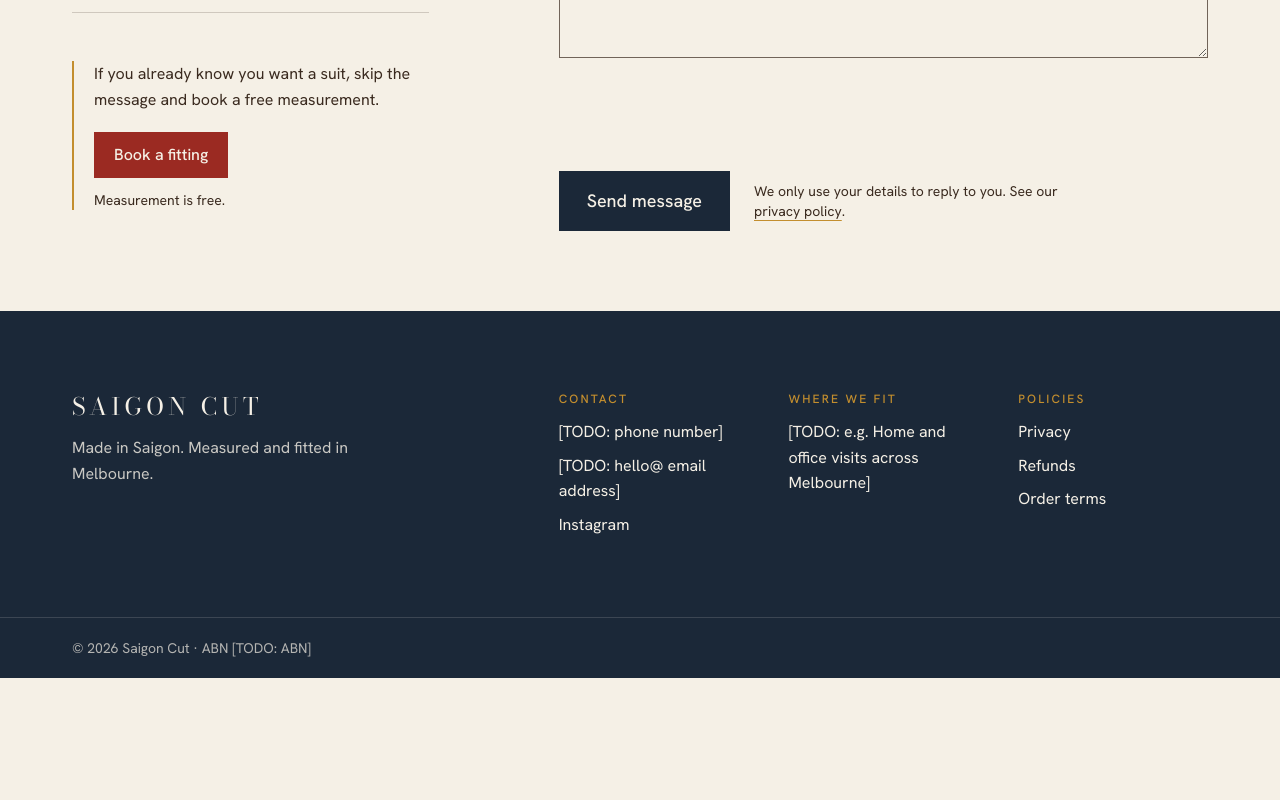
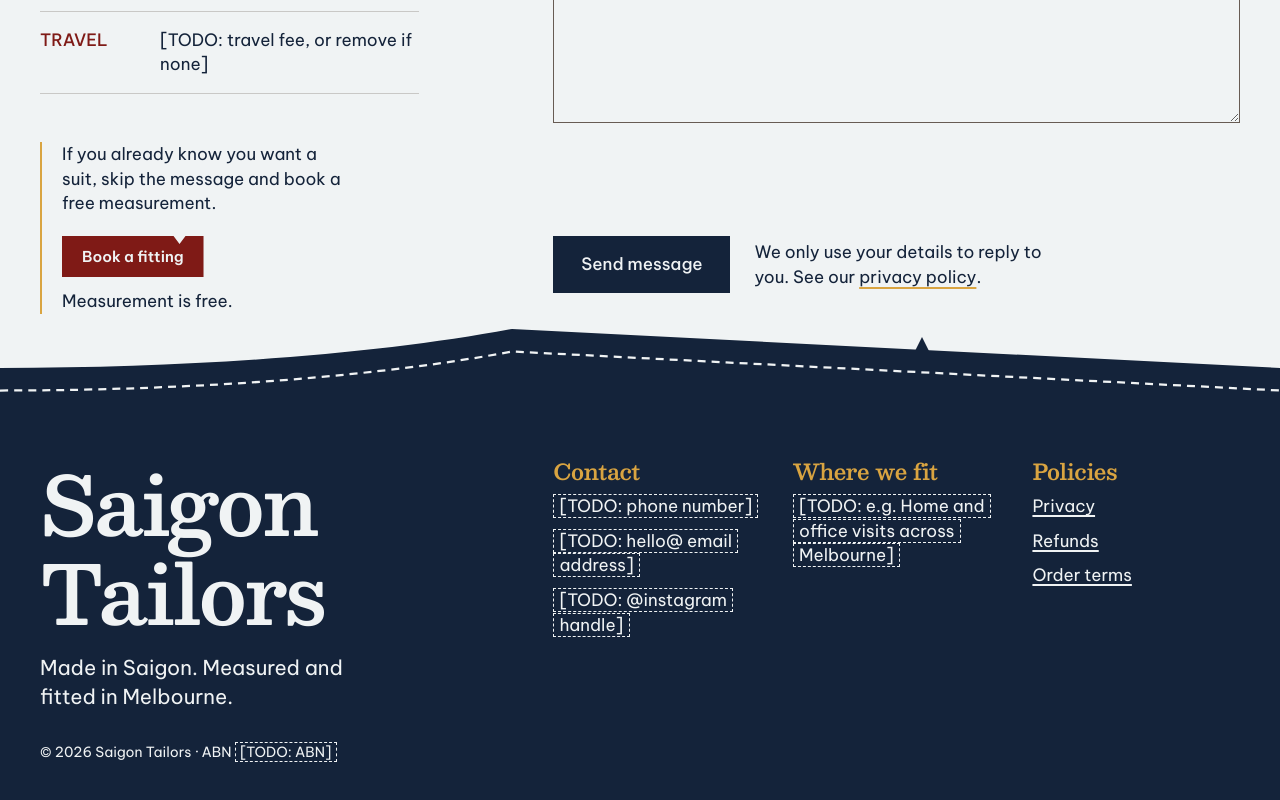
Before and after one commit to gia-thinh-nguyen/start-up, a Next.js app: page /contact in a window 1280 px wide. Shown: the part 814-1614 px from the top of the page. Before the commit the page ends 1492 px from the top, so only its background shows below. Built offline with nearby package versions, Linux system fonts and the light colour scheme; no server answers.

Commit message:
redesign: step 03 foundations

```diff
--- a/src/app/contact/page.tsx
+++ b/src/app/contact/page.tsx
@@ -6,8 +6,7 @@ import { site } from "@/content/site";
 
 export const metadata: Metadata = {
   title: "Contact",
-  description:
-    "Call, email or send a message to Saigon Cut, made-to-measure suits fitted at your home or office in Melbourne.",
+  description: `Call, email or send a message to ${site.name}, made-to-measure suits fitted at your home or office in Melbourne.`,
 };
 
 export default function ContactPage() {
--- a/src/app/globals.css
+++ b/src/app/globals.css
@@ -1,54 +1,244 @@
 @import "tailwindcss";
 
-/* Design tokens. Every colour, font and layout width the site uses lives here. */
-@theme {
+/*
+ * Design tokens for the Pattern Card world. Every colour, type size, layout width and motion value
+ * the site uses lives here. Radii and shadows are reset because nothing in this world has either.
+ */
+
+/* Static so these always reach the page: CalEmbed reads lantern, lantern-dark and paper at runtime. */
+@theme static {
   --color-*: initial;
-  --color-paper: #f5f0e6; /* off-white: page background */
-  --color-timber: #3a2a1f; /* dark timber brown: body text */
-  --color-navy: #1b2838; /* navy: footer, headings on light */
-  --color-lantern: #9b2a22; /* deep lantern red: booking buttons */
-  --color-lantern-dark: #7d211b; /* hover state for lantern */
-  --color-ochre: #c38e2e; /* ochre: accents only, never body text on paper */
+  --color-ochre: #d9a441; /* the pattern card. Takes navy text, never chalk text */
+  --color-ochre-deep: #cf9833; /* an empty photo slot on the card */
+  --color-navy: #14233a; /* ink on the card, and the cutting table behind it */
+  --color-timber: #2e1c11; /* the Saigon ground */
+  --color-paper: #f0f3f4; /* chalk: drawn lines, and the surface for forms and the calendar */
+  --color-lantern: #7f1a16; /* booking actions and nothing else */
+  --color-lantern-dark: #641310; /* hover state for lantern */
   --color-transparent: transparent;
   --color-current: currentColor;
+}
+
+@theme {
+  --radius-*: initial;
+  --shadow-*: initial;
+
+  /* Type. Sizes run from phone to desktop, and each carries its own weight, leading and tracking. */
+  --text-*: initial;
+  --text-display: min(max(min(14.87vw, 3.625rem), 8vw), 9.5rem); /* the tagline */
+  --text-display--line-height: 1;
+  --text-display--letter-spacing: -0.025em;
+  --text-display--font-weight: 600;
+  --text-title: clamp(2.75rem, 1.83rem + 4.07vw, 5.5rem); /* other page h1s */
+  --text-title--line-height: 1.1; /* any tighter and a g's tail hits the l below it */
+  --text-title--letter-spacing: -0.02em;
+  --text-title--font-weight: 600;
+  --text-heading: clamp(2rem, 1.6rem + 1.85vw, 3.25rem); /* h2 */
+  --text-heading--line-height: 1.08;
+  --text-heading--letter-spacing: -0.015em;
+  --text-heading--font-weight: 600;
+  --text-subheading: 1.375rem; /* h3 */
+  --text-subheading--line-height: 1.2;
+  --text-subheading--font-weight: 600;
+  --text-numeral: clamp(3.5rem, 2.25rem + 5.1vw, 7rem); /* $890, 40%, 45 minutes, Free */
+  --text-numeral--line-height: 1;
+  --text-numeral--letter-spacing: -0.03em;
+  --text-numeral--font-weight: 700;
+  --text-wordmark: clamp(1.25rem, 0.825rem + 2.25vw, 1.75rem);
+  --text-wordmark--line-height: 1.2;
+  --text-wordmark--letter-spacing: -0.005em;
+  --text-wordmark--font-weight: 600;
+  --text-lede: clamp(1.0625rem, 1rem + 0.35vw, 1.375rem);
+  --text-lede--line-height: 1.42;
+  --text-body: 1.0625rem;
+  --text-body--line-height: 1.45;
+  --text-small: 0.9375rem;
+  --text-small--line-height: 1.4;
+  --text-fine: 0.875rem;
+  --text-fine--line-height: 1.35;
 
   /* Layout */
   --spacing-gutter: 1.25rem;
   --spacing-gutter-lg: 2.5rem;
   --spacing-section: 5rem;
-  --container-page: 76rem;
+  --spacing-header: 3.75rem;
+  --spacing-header-lg: 5rem;
+  --spacing-bar: 4rem; /* the phone booking bar */
+  --spacing-hem: 3rem; /* how far the footer's edge rises into the piece above it */
+  --spacing-hem-lg: 4.5rem;
+  --container-page: 90rem;
   --container-prose: 38rem;
 
-  --tracking-label: 0.18em;
+  /* Motion */
+  --ease-draw: cubic-bezier(0.16, 1, 0.3, 1);
+  --default-transition-duration: 120ms;
+  --default-transition-timing-function: var(--ease-draw);
 }
 
 /* next/font sets these variables on <html>, so reference them at runtime. */
 @theme inline {
-  --font-sans: var(--font-hanken-grotesk), ui-sans-serif, sans-serif;
-  --font-display: var(--font-bodoni-moda), Georgia, serif;
+  --font-*: initial;
+  --font-sans: var(--font-be-vietnam-pro), ui-sans-serif, sans-serif;
+  --font-display: var(--font-besley), Georgia, serif;
+}
+
+/*
+ * A surface is the piece of card, table or chalk a section is cut from. Declaring one sets the text
+ * colour, the focus ring, and the colour pair that text selection and link hovers swap to.
+ */
+@utility surface-card {
+  background-color: var(--color-ochre);
+  color: var(--color-navy);
+  --color-focus: var(--color-navy);
+  --swap-bg: var(--color-navy);
+  --swap-ink: var(--color-paper);
+}
+
+@utility surface-chalk {
+  background-color: var(--color-paper);
+  color: var(--color-navy);
+  --color-focus: var(--color-navy);
+  --swap-bg: var(--color-navy);
+  --swap-ink: var(--color-paper);
+}
+
+@utility surface-table {
+  background-color: var(--color-navy);
+  color: var(--color-paper);
+  --color-focus: var(--color-ochre);
+  --swap-bg: var(--color-ochre);
+  --swap-ink: var(--color-navy);
+}
+
+@utility surface-timber {
+  background-color: var(--color-timber);
+  color: var(--color-paper);
+  --color-focus: var(--color-ochre);
+  --swap-bg: var(--color-ochre);
+  --swap-ink: var(--color-navy);
+}
+
+/* A link's hover is a flat colour swap, in the pair its surface sets. */
+@utility swap {
+  @apply transition-colors;
+
+  @media (hover: hover) {
+    &:hover {
+      background-color: var(--swap-bg);
+      color: var(--swap-ink);
+    }
+  }
+
+  &:active {
+    background-color: var(--swap-bg);
+    color: var(--swap-ink);
+  }
+}
+
+/*
+ * One small notch cut into the top edge, showing whatever is behind. The fill is a pseudo-element
+ * because clip-path on the link itself would also clip its focus ring. Set it with before:bg-*.
+ */
+@utility notched {
+  position: relative;
+  isolation: isolate;
+
+  &::before {
+    content: "";
+    position: absolute;
+    inset: 0;
+    z-index: -1;
+    clip-path: polygon(
+      0 0,
+      calc(var(--notch-at) - var(--notch-half)) 0,
+      var(--notch-at) var(--notch-depth),
+      calc(var(--notch-at) + var(--notch-half)) 0,
+      100% 0,
+      100% 100%,
+      0 100%
+    );
+    @apply transition-colors;
+  }
+}
+
+/* The chalk seam: every dashed line drawn on the card, as an SVG stroke. */
+@utility seam {
+  fill: none;
+  stroke: var(--color-paper);
+  stroke-width: 2.25;
+  stroke-dasharray: 8 6;
+  vector-effect: non-scaling-stroke;
+}
+
+/* An open [TODO], drawn like a fitter's question. Its outline repeats on each line it wraps to. */
+@utility todo {
+  border: 1.5px dashed currentColor;
+  padding-inline: 0.3em;
+  -webkit-box-decoration-break: clone;
+  box-decoration-break: clone;
 }
 
 @layer base {
   :root {
-    --color-focus: var(--color-navy);
+    --notch-at: calc(100% - 1.5rem);
+    --notch-half: 0.375rem;
+    --notch-depth: 0.5rem;
   }
 
   html {
+    @apply bg-navy;
     -webkit-text-size-adjust: 100%;
+    color-scheme: light;
     scroll-behavior: smooth;
+    scrollbar-color: var(--color-ochre) var(--color-navy);
+  }
+
+  /* Keyboard focus must not land underneath the phone booking bar. */
+  @media (width < 48rem) {
+    html {
+      scroll-padding-bottom: calc(var(--spacing-bar) + 1rem);
+    }
   }
 
   body {
-    @apply bg-paper font-sans text-timber antialiased;
-    line-height: 1.6;
+    @apply font-sans text-body antialiased;
+    caret-color: var(--color-lantern);
+    accent-color: var(--color-lantern);
+    font-synthesis: none;
+    font-variant-numeric: lining-nums;
   }
 
   h1,
   h2,
   h3 {
-    @apply font-display text-navy;
-    line-height: 1.1;
+    @apply font-display;
     text-wrap: balance;
+  }
+
+  h1 {
+    @apply text-title;
+  }
+
+  h2 {
+    @apply text-heading;
+  }
+
+  h3 {
+    @apply text-subheading;
+  }
+
+  p {
+    text-wrap: pretty;
+  }
+
+  a {
+    text-underline-offset: 0.2em;
+    text-decoration-thickness: 0.09em;
+  }
+
+  ::selection {
+    background-color: var(--swap-bg);
+    color: var(--swap-ink);
   }
 
   :focus-visible {
--- a/src/app/layout.tsx
+++ b/src/app/layout.tsx
@@ -1,20 +1,20 @@
-import type { Metadata } from "next";
-import { Bodoni_Moda, Hanken_Grotesk } from "next/font/google";
+import type { Metadata, Viewport } from "next";
+import { Be_Vietnam_Pro, Besley } from "next/font/google";
 import { Footer } from "@/components/Footer";
 import { Header } from "@/components/Header";
 import { StickyBookButton } from "@/components/StickyBookButton";
 import { site } from "@/content/site";
 import "./globals.css";
 
-const bodoni = Bodoni_Moda({
+const besley = Besley({
   subsets: ["latin"],
-  axes: ["opsz"],
-  variable: "--font-bodoni-moda",
+  variable: "--font-besley",
 });
 
-const hanken = Hanken_Grotesk({
+const beVietnamPro = Be_Vietnam_Pro({
   subsets: ["latin"],
-  variable: "--font-hanken-grotesk",
+  weight: ["400", "500", "600"],
+  variable: "--font-be-vietnam-pro",
 });
 
 const isProduction = process.env.VERCEL_ENV === "production";
@@ -29,13 +29,18 @@ export const metadata: Metadata = {
   robots: isProduction ? undefined : { index: false, follow: false },
 };
 
+export const viewport: Viewport = {
+  // The phone browser's own bar continues the navy table. Same value as --color-navy.
+  themeColor: "#14233a",
+};
+
 export default function RootLayout({ children }: LayoutProps<"/">) {
   return (
-    <html lang="en-AU" className={`${bodoni.variable} ${hanken.variable}`}>
-      <body className="flex min-h-dvh flex-col">
+    <html lang="en-AU" className={`${besley.variable} ${beVietnamPro.variable}`}>
+      <body className="surface-chalk flex min-h-dvh flex-col">
         <a
           href="#main"
-          className="sr-only focus:not-sr-only focus:fixed focus:top-3 focus:left-3 focus:z-50 focus:bg-navy focus:px-4 focus:py-2 focus:text-paper"
+          className="sr-only focus:not-sr-only focus:surface-card focus:fixed focus:top-3 focus:left-3 focus:z-50 focus:px-4 focus:py-2"
         >
           Skip to content
         </a>
--- a/src/components/BookButton.tsx
+++ b/src/components/BookButton.tsx
@@ -2,15 +2,15 @@ import Link from "next/link";
 import { site } from "@/content/site";
 
 const sizes = {
-  sm: "px-5 py-2.5",
-  lg: "px-7 py-4 text-lg",
+  sm: "px-5 py-2.5 text-small",
+  lg: "px-7 py-4 text-lede",
 };
 
 export function BookButton({ size = "sm" }: { size?: keyof typeof sizes }) {
   return (
     <Link
       href={site.booking.href}
-      className={`inline-block bg-lantern font-medium text-paper transition-colors hover:bg-lantern-dark ${sizes[size]}`}
+      className={`notched inline-block font-semibold text-paper before:bg-lantern hover:before:bg-lantern-dark active:before:bg-lantern-dark ${sizes[size]}`}
     >
       {site.booking.label}
     </Link>
--- a/src/components/Footer.tsx
+++ b/src/components/Footer.tsx
@@ -1,63 +1,96 @@
 import Link from "next/link";
+import { isTodo, WithTodos } from "@/components/Todo";
 import { site } from "@/content/site";
 
+const linkClass = "swap underline";
+
+/**
+ * The table's top edge, which is where the piece above it was cut: the same neck curve and shoulder
+ * slope as the first screen, with one notch and a seam. It rises over the bottom of the piece above,
+ * so the last section on a page needs at least hem-lg of space below its content.
+ */
+function HemEdge() {
+  return (
+    <div
+      aria-hidden="true"
+      className="pointer-events-none absolute inset-x-0 bottom-full h-hem translate-y-px lg:h-hem-lg"
+    >
+      <svg viewBox="0 0 100 48" preserveAspectRatio="none" className="absolute inset-0 size-full">
+        <path className="fill-navy" d="M0 48V30C16 30 30 20 40 4L100 30V48Z" />
+        <path className="seam" d="M0 45C16 45 30 35 40 19L100 45" />
+      </svg>
+      {/* Drawn apart from the edge so stretching the edge to fit the screen can't distort it. */}
+      <svg
+        viewBox="0 0 14 14"
+        className="absolute top-[37.2%] left-[72%] size-3.5 -translate-x-1/2 -translate-y-3"
+      >
+        <path className="fill-navy" d="M0 14 7 0 14 14Z" />
+      </svg>
+    </div>
+  );
+}
+
+function ContactLink({ text, href, external }: { text: string; href: string; external?: boolean }) {
+  if (isTodo(text) || isTodo(href)) return <WithTodos text={text} />;
+
+  return (
+    <a
+      href={href}
+      className={`${linkClass} break-words`}
+      {...(external && { rel: "noopener noreferrer", target: "_blank" })}
+    >
+      {text}
+      {external && <span className="sr-only"> (opens in a new tab)</span>}
+    </a>
+  );
+}
+
 function FooterHeading({ children }: { children: React.ReactNode }) {
-  return (
-    <h2 className="mb-3 font-sans text-xs font-medium tracking-label text-ochre uppercase">
-      {children}
-    </h2>
-  );
+  return <h2 className="mb-2.5 text-subheading text-ochre">{children}</h2>;
 }
 
 export function Footer() {
   const { contact, serviceArea } = site;
 
   return (
-    <footer className="bg-navy text-paper [--color-focus:var(--color-ochre)]">
-      <div className="mx-auto grid max-w-page gap-12 px-gutter py-section lg:grid-cols-12 lg:gap-8 lg:px-gutter-lg">
+    <footer className="surface-table relative">
+      <HemEdge />
+
+      <div className="mx-auto grid max-w-page gap-12 px-gutter pt-10 pb-section lg:grid-cols-12 lg:gap-8 lg:px-gutter-lg lg:pt-16">
         <div className="lg:col-span-5">
-          <p className="font-display text-2xl tracking-label uppercase">{site.name}</p>
-          <p className="mt-3 max-w-xs text-paper/80">{site.origin}</p>
+          <p className="font-display text-title">{site.name}</p>
+          <p className="mt-4 max-w-xs text-lede">{site.origin}</p>
         </div>
 
-        <div className="grid gap-10 sm:grid-cols-3 lg:col-span-7">
+        <div className="grid gap-10 sm:grid-cols-3 sm:gap-8 lg:col-span-7">
           <section>
             <FooterHeading>Contact</FooterHeading>
-            <ul className="space-y-2">
+            <ul className="space-y-2.5">
               <li>
-                <a href={`tel:${contact.phone}`} className="hover:underline">
-                  {contact.phone}
-                </a>
+                <ContactLink text={contact.phone} href={`tel:${contact.phone}`} />
               </li>
               <li>
-                <a href={`mailto:${contact.email}`} className="break-words hover:underline">
-                  {contact.email}
-                </a>
+                <ContactLink text={contact.email} href={`mailto:${contact.email}`} />
               </li>
               <li>
-                <a
-                  href={contact.instagram.href}
-                  className="hover:underline"
-                  rel="noopener noreferrer"
-                  target="_blank"
-                >
-                  Instagram <span className="sr-only">(opens in a new tab)</span>
-                </a>
+                <ContactLink text={contact.instagram.label} href={contact.instagram.href} external />
               </li>
             </ul>
           </section>
 
           <section>
             <FooterHeading>Where we fit</FooterHeading>
-            <p>{serviceArea.summary}</p>
+            <p>
+              <WithTodos text={serviceArea.summary} />
+            </p>
           </section>
 
           <section>
             <FooterHeading>Policies</FooterHeading>
-            <ul className="space-y-2">
+            <ul className="space-y-2.5">
               {Object.values(site.policies).map((link) => (
                 <li key={link.href}>
-                  <Link href={link.href} className="hover:underline">
+                  <Link href={link.href} className={linkClass}>
                     {link.label}
                   </Link>
                 </li>
@@ -65,11 +98,9 @@ export function Footer() {
             </ul>
           </section>
         </div>
-      </div>
 
-      <div className="border-t border-paper/15">
-        <p className="mx-auto max-w-page px-gutter py-5 text-sm text-paper/70 lg:px-gutter-lg">
-          © {new Date().getFullYear()} {site.name} · ABN {site.abn}
+        <p className="text-fine lg:col-span-12">
+          © {new Date().getFullYear()} {site.name} · ABN <WithTodos text={site.abn} />
         </p>
       </div>
     </footer>
--- /dev/null
+++ b/src/components/Todo.tsx
@@ -0,0 +1,19 @@
+const marker = /(\[TODO:[^\]]*\])/;
+
+/** True if this text is still waiting on a fact, so it can't be used as a link yet. */
+export function isTodo(text: string) {
+  return marker.test(text);
+}
+
+/** Renders copy from site.ts, drawing a dashed outline around each [TODO: …] so it stays visible. */
+export function WithTodos({ text }: { text: string }) {
+  return text.split(marker).map((part, index) =>
+    index % 2 === 1 ? (
+      <span key={index} className="todo">
+        {part}
+      </span>
+    ) : (
+      part
+    ),
+  );
+}
--- a/src/content/site.ts
+++ b/src/content/site.ts
@@ -105,7 +105,7 @@ const turnaroundWeeks = "[TODO: standard turnaround, e.g. 4–6 weeks]";
 const weddingLeadTime = "[TODO: minimum wedding lead time, e.g. 3 months]";
 
 export const site: Site = {
-  name: "Saigon Cut",
+  name: "Saigon Tailors",
   tagline: "Tailored in Saigon, Fitted in Melbourne",
   origin: "Made in Saigon. Measured and fitted in Melbourne.",
   description:
```
Also changed, not shown: redesign/NOTES.md (+21 -0 lines), src/components/Header.tsx (+5 -8 lines), src/components/PhotoSlot.tsx (+12 -6 lines), src/components/StickyBookButton.tsx (+10 -11 lines).
